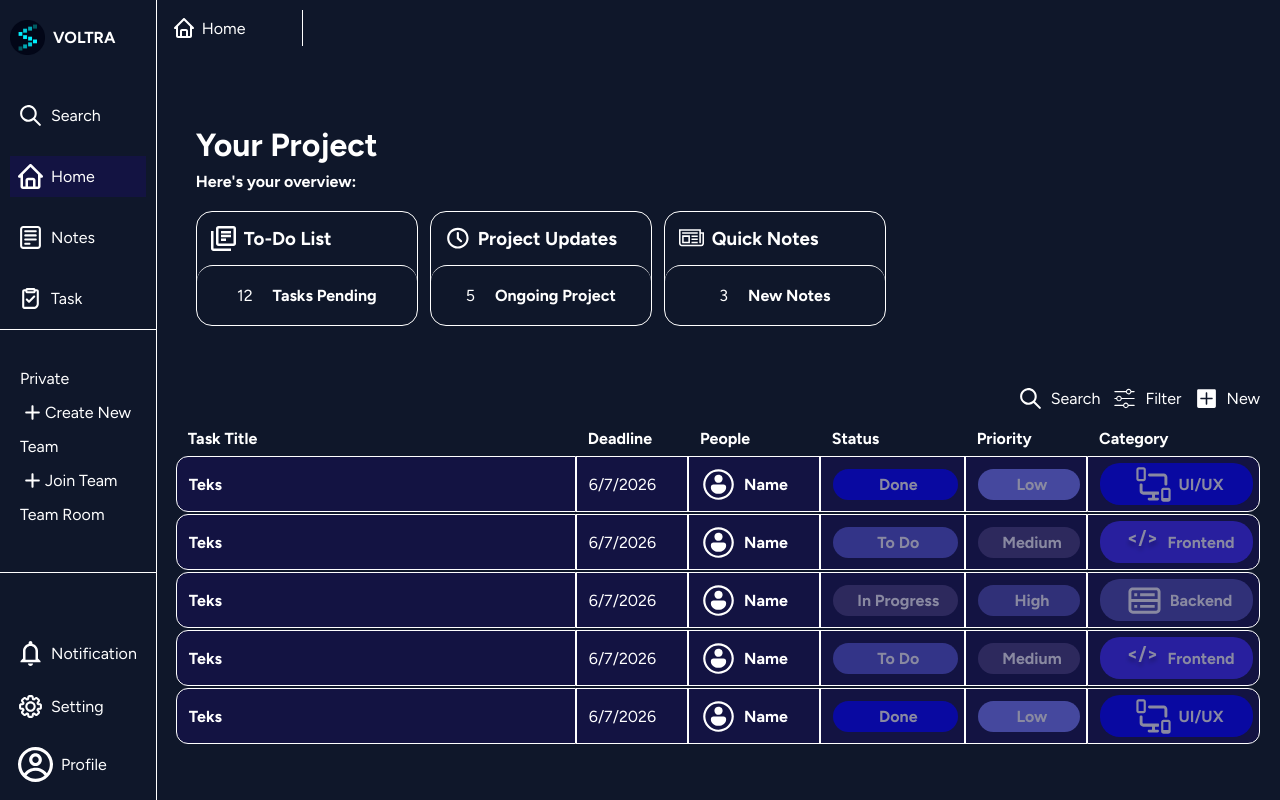
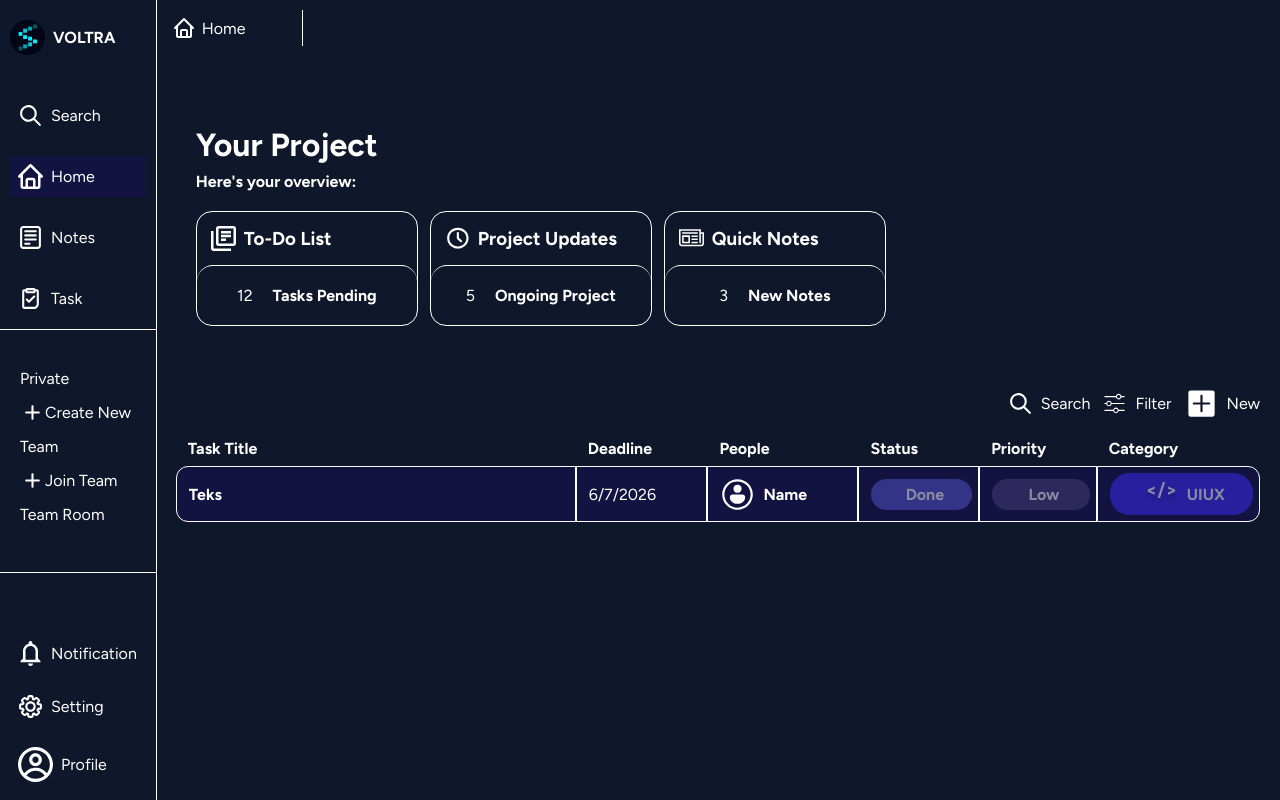
Before and after one commit to RakaPrasetyaHidayat/VOLTRA, a React (Create React App) app: page /home in a window 1280 px wide. Built offline with nearby package versions, Linux system fonts and the light colour scheme; sample sign-in values are in the browser's storage.

Commit message:
menambahkan logika add task simple

```diff
--- a/src/pages/home/home.jsx
+++ b/src/pages/home/home.jsx
@@ -9,7 +9,32 @@
 import backend from "../../assets/backend.svg";
 import frontend from "../../assets/frontend.svg";
 import UIUX from "../../assets/UIUX.svg";
+import { useState } from "react";
 function Home() {
+    function handleCreateTask() {
+  const newTask = {
+    id: Date.now(),
+    title: "New Task",
+    date: "7/7/2026",
+    name: "User",
+    status: "To Do",
+    priority: "Medium",
+    category: "Frontend"
+  };
+
+  setTasks([...tasks, newTask]);
+}
+    const [tasks, setTasks] = useState([
+    {
+      id: 1,
+      title: "Teks",
+      date: "6/7/2026",
+      name: "Name",
+      status: "Done",
+      priority: "Low",
+      category: "UIUX"
+    }
+  ]);
 return (
 
     <div className={styles.container}>
@@ -53,7 +78,7 @@
                 <div id={styles.utilities}>
                     <span><img src={search} alt="Search" style={{width: "25px"}}/>Search</span>
                     <span><img src={filter} alt="Filter" style={{width: "25px"}}/>Filter</span>
-                    <span><img src={whitePlus} alt="New" style={{width: "25px"}}/>New</span>
+                    <span onClick={handleCreateTask} style={{cursor: "pointer"}}><img src={whitePlus} />New</span>
                 </div>
                 <div id={styles.updatesContent}>
                     {/*Table Header*/}
@@ -63,43 +88,41 @@
                         <div><label><b>Status</b></label></div>
                         <div><label><b>Priority</b></label></div>
                         <div><label><b>Category</b></label></div>
-                   {/*Table Content
-                        Row 1
-                    */}
-                        <div className={styles.firtColumn}><label><b>Teks</b></label></div>
-                        <div className={styles.updatesMainContent}><label>6/7/2026</label></div>
-                        <div className={styles.updatesMainContent}><img src={account} alt="Account" width={"25px"}/><label><b>Name</b></label></div>
-                        <div className={styles.updatesMainContent}><div className={styles.statusDone}><b>Done</b></div></div>
-                        <div className={styles.updatesMainContent}><div className={styles.priorityLow}><b>Low</b></div></div>
-                        <div className={styles.lastColumn}><div className={styles.UIUXCategory}><img src={UIUX} alt="UI/UX" width={"20px"}/><b>UI/UX</b></div></div>
-                    {/* Row 2 */}
-                        <div className={styles.firtColumn}><label><b>Teks</b></label></div>
-                        <div className={styles.updatesMainContent}><label>6/7/2026</label></div>
-                        <div className={styles.updatesMainContent}><img src={account} alt="Account" width={"25px"}/><label><b>Name</b></label></div>
-                        <div className={styles.updatesMainContent}><div className={styles.statusToDo}><b>To Do</b></div></div>
-                        <div className={styles.updatesMainContent}><div className={styles.priorityMedium}><b>Medium</b></div></div>
-                        <div className={styles.lastColumn}><div className={styles.frontendCategory}><img src={frontend} alt="Frontend" width={"20px"}/><b>Frontend</b></div></div>
-                    {/* Row 3 */}
-                        <div className={styles.firtColumn}><label><b>Teks</b></label></div>
-                        <div className={styles.updatesMainContent}><label>6/7/2026</label></div>
-                        <div className={styles.updatesMainContent}><img src={account} alt="Account" width={"25px"}/><label><b>Name</b></label></div>
-                        <div className={styles.updatesMainContent}><div className={styles.statusInProgress}><b>In Progress</b></div></div>
-                        <div className={styles.updatesMainContent}><div className={styles.priorityHigh}><b>High</b></div></div>
-                        <div className={styles.lastColumn}><div className={styles.backendCategory}><img src={backend} alt="Backend" width={"20px"}/><b>Backend</b></div></div>
-                    {/* Row 4 */}
-                        <div className={styles.firtColumn}><label><b>Teks</b></label></div>
-                        <div className={styles.updatesMainContent}><label>6/7/2026</label></div>
-                        <div className={styles.updatesMainContent}><img src={account} alt="Account" width={"25px"}/><label><b>Name</b></label></div>
-                        <div className={styles.updatesMainContent}><div className={styles.statusToDo}><b>To Do</b></div></div>
-                        <div className={styles.updatesMainContent}><div className={styles.priorityMedium}><b>Medium</b></div></div>
-                        <div className={styles.lastColumn}><div className={styles.frontendCategory}><img src={frontend} alt="Frontend" width={"20px"}/><b>Frontend</b></div></div>
-                    {/* Row 5 */}
-                        <div className={styles.firtColumn}><label><b>Teks</b></label></div>
-                        <div className={styles.updatesMainContent}><label>6/7/2026</label></div>
-                        <div className={styles.updatesMainContent}><img src={account} alt="Account" width={"25px"}/><label><b>Name</b></label></div>
-                        <div className={styles.updatesMainContent}><div className={styles.statusDone}><b>Done</b></div></div>
-                        <div className={styles.updatesMainContent}><div className={styles.priorityLow}><b>Low</b></div></div>
-                        <div className={styles.lastColumn}><div className={styles.UIUXCategory}><img src={UIUX} alt="UI/UX" width={"20px"}/><b>UI/UX</b></div></div>
+                        {tasks.map((task) => (
+  <>
+    <div className={styles.firtColumn}>
+      <label><b>{task.title}</b></label>
+    </div>
+
+    <div className={styles.updatesMainContent}>
+      <label>{task.date}</label>
+    </div>
+
+    <div className={styles.updatesMainContent}>
+      <img src={account} width="25px" />
+      <label><b>{task.name}</b></label>
+    </div>
+
+    <div className={styles.updatesMainContent}>
+      <div className={styles.statusToDo}>
+        <b>{task.status}</b>
+      </div>
+    </div>
+
+    <div className={styles.updatesMainContent}>
+      <div className={styles.priorityMedium}>
+        <b>{task.priority}</b>
+      </div>
+    </div>
+
+    <div className={styles.lastColumn}>
+      <div className={styles.frontendCategory}>
+        <img src={frontend} width="20px" />
+        <b>{task.category}</b>
+      </div>
+    </div>
+  </>
+))}
                 </div>
           </div>
         </div>
```
